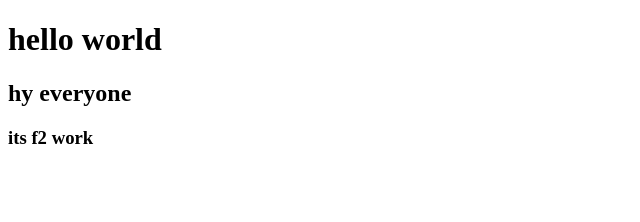
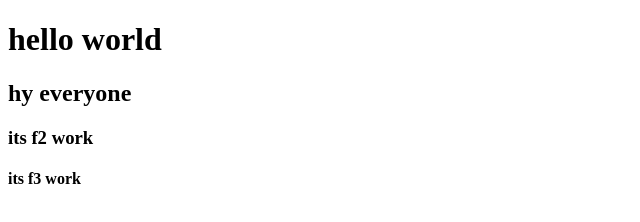
Before and after one commit to riyamodi0727-commits/billing_software, a plain HTML site: page index.html in a window 1280 px wide. Shown: the full height of the page, 0-640 px from the left. Drawn offline with Linux system fonts and the light colour scheme.

Commit message:
f3 is created

```diff
--- a/index.html
+++ b/index.html
@@ -9,5 +9,6 @@
     <h1>hello world</h1>
     <h2>hy everyone</h2>
     <h3>its f2 work</h3>
+    <h4>its f3 work</h4>
 </body>
 </html>
```
